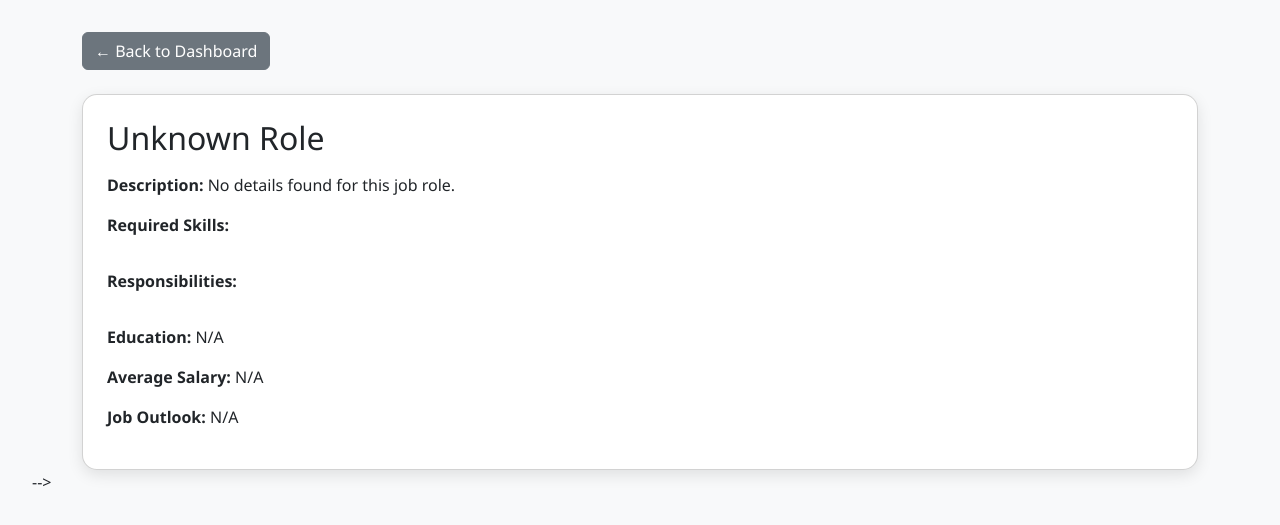
After one commit to Priyanshh95/career.guidance-2, a Flask app: page /job/1 in a window 1280 px wide. The commit adds this page. Shown: the top 525 px of the page. Run offline with Flask 3, Linux system fonts and the light colour scheme.

Commit message:
info update

```diff
--- a/app.py
+++ b/app.py
@@ -180,6 +180,168 @@ def train_model():
 # Train Model
 train_model()
 
+@app.route('/job/<job_name>')
+def job_detail(job_name):
+    job_info = get_job_info(job_name)  # You’ll define this function
+    return render_template("job_detail.html", job_name=job_name, job_info=job_info)
+
+def get_job_info(job_name):
+    jobs = {
+        "data_scientist": {
+            "title": "Data Scientist",
+            "description": "Uses statistics, machine learning, and data analysis to extract insights and guide data-driven decisions.",
+            "skills": ["Python", "R", "SQL", "Machine Learning", "Data Visualization", "Statistical Analysis"],
+            "responsibilities": [
+                "Collect, clean, and analyze large datasets",
+                "Build predictive models",
+                "Communicate insights via reports and visualizations"
+            ],
+            "education": "Bachelor’s or Master’s in CS, Stats, or related field. PhD preferred for research roles.",
+            "salary": "$95,000 - $150,000 per year",
+            "outlook": "Excellent, with 36% growth expected over the next decade."
+        },
+        "software_engineer": {
+            "title": "Software Engineer",
+            "description": "Designs, builds, tests, and maintains software systems.",
+            "skills": ["Java", "Python", "C++", "Git", "Data Structures", "OOP"],
+            "responsibilities": [
+                "Develop and test software applications",
+                "Collaborate with cross-functional teams",
+                "Maintain and improve codebases"
+            ],
+            "education": "Bachelor’s in CS or related field",
+            "salary": "$85,000 - $140,000 per year",
+            "outlook": "22% growth expected; high demand across industries."
+        },
+        "web_developer": {
+            "title": "Web Developer",
+            "description": "Builds and maintains websites and web applications.",
+            "skills": ["HTML", "CSS", "JavaScript", "React", "Node.js", "UI/UX"],
+            "responsibilities": [
+                "Design responsive websites",
+                "Ensure performance and scalability",
+                "Work with designers and backend teams"
+            ],
+            "education": "Degree or diploma in Web Development or CS",
+            "salary": "$65,000 - $110,000 per year",
+            "outlook": "13% growth as businesses expand their online presence."
+        },
+        "business_analyst": {
+            "title": "Business Analyst",
+            "description": "Analyzes business processes to identify areas for improvement.",
+            "skills": ["Excel", "SQL", "Requirement Gathering", "Communication", "Problem-solving"],
+            "responsibilities": [
+                "Identify business needs and solutions",
+                "Bridge between stakeholders and tech team",
+                "Document requirements and generate reports"
+            ],
+            "education": "Bachelor’s in Business, IT, or related field",
+            "salary": "$70,000 - $115,000 per year",
+            "outlook": "Growing demand as companies pursue optimization."
+        },
+        "system_engineer": {
+            "title": "System Engineer",
+            "description": "Maintains and administers an organization’s IT systems.",
+            "skills": ["Linux", "Networking", "Scripting", "Cloud Platforms"],
+            "responsibilities": [
+                "Install and configure software and hardware",
+                "Monitor system performance",
+                "Troubleshoot technical issues"
+            ],
+            "education": "Bachelor’s in IT or related field",
+            "salary": "$75,000 - $120,000 per year",
+            "outlook": "Steady demand for system operations roles."
+        },
+        "ai_ml_engineer": {
+            "title": "AI/ML Engineer",
+            "description": "Develops machine learning models and AI systems.",
+            "skills": ["Python", "TensorFlow", "Pandas", "NLP", "Deep Learning"],
+            "responsibilities": [
+                "Build and train ML models",
+                "Deploy models into production",
+                "Work with data teams to gather and process data"
+            ],
+            "education": "Bachelor’s/Master’s in AI, ML, CS, or similar",
+            "salary": "$100,000 - $160,000 per year",
+            "outlook": "High growth with applications across industries."
+        },
+        "cloud_engineer": {
+            "title": "Cloud Engineer",
+            "description": "Designs and maintains cloud infrastructure and services.",
+            "skills": ["AWS", "Azure", "Docker", "Kubernetes", "Terraform"],
+            "responsibilities": [
+                "Build and manage cloud resources",
+                "Implement CI/CD pipelines",
+                "Ensure high availability and security"
+            ],
+            "education": "Bachelor’s in IT or Cloud Certifications",
+            "salary": "$90,000 - $145,000 per year",
+            "outlook": "Strong outlook as cloud adoption increases."
+        },
+        "devops_engineer": {
+            "title": "DevOps Engineer",
+            "description": "Combines development and operations to streamline deployment processes.",
+            "skills": ["Jenkins", "Docker", "CI/CD", "Monitoring", "Linux"],
+            "responsibilities": [
+                "Automate software pipelines",
+                "Manage infrastructure as code",
+                "Collaborate with developers and IT"
+            ],
+            "education": "Bachelor’s in CS or related field",
+            "salary": "$95,000 - $140,000 per year",
+            "outlook": "Rapidly growing demand in agile environments."
+        },
+        "network_engineer": {
+            "title": "Network Engineer",
+            "description": "Designs and manages computer networks within an organization.",
+            "skills": ["Cisco", "Routing/Switching", "Firewalls", "Security"],
+            "responsibilities": [
+                "Set up and maintain networks",
+                "Troubleshoot connectivity issues",
+                "Ensure network security"
+            ],
+            "education": "Bachelor’s in Networking or IT",
+            "salary": "$75,000 - $120,000 per year",
+            "outlook": "Steady growth as infrastructure scales."
+        },
+        "database_administrator": {
+            "title": "Database Administrator",
+            "description": "Maintains and secures databases, ensuring efficient access and storage.",
+            "skills": ["SQL", "Oracle", "MySQL", "Backup/Recovery", "Performance Tuning"],
+            "responsibilities": [
+                "Install and upgrade DB systems",
+                "Monitor performance",
+                "Implement security policies"
+            ],
+            "education": "Bachelor’s in CS or Database Certifications",
+            "salary": "$80,000 - $130,000 per year",
+            "outlook": "Essential role for data-driven companies."
+        },
+        "cybersecurity_analyst": {
+            "title": "Cybersecurity Analyst",
+            "description": "Protects systems from cyber threats and vulnerabilities.",
+            "skills": ["Firewalls", "Threat Detection", "Risk Management", "SIEM"],
+            "responsibilities": [
+                "Monitor and secure networks",
+                "Analyze threat intelligence",
+                "Respond to security incidents"
+            ],
+            "education": "Bachelor’s in Cybersecurity or CS",
+            "salary": "$85,000 - $135,000 per year",
+            "outlook": "35% growth expected due to rising cyber threats."
+        },
+    }
+    return jobs.get(job_name.lower().replace(" ", "_"), {
+        "title": "Unknown Role",
+        "description": "No details found for this job role.",
+        "skills": [],
+        "responsibilities": [],
+        "education": "N/A",
+        "salary": "N/A",
+        "outlook": "N/A"
+    })
+
+
 @app.route('/job_recommendation', methods=['GET', 'POST'])
 @login_required
 def job_recommendation():
--- /dev/null
+++ b/templates/job_detail.html
@@ -0,0 +1,325 @@
+<!DOCTYPE html>
+<html lang="en">
+<head>
+    <meta charset="UTF-8">
+    <title>{{ job_name.title() }} - Job Details</title>
+    <link href="https://cdn.jsdelivr.net/npm/bootstrap@5.3.2/dist/css/bootstrap.min.css" rel="stylesheet">
+    <style>
+        body {
+            padding: 2rem;
+            background-color: #f8f9fa;
+            font-family: 'Segoe UI', sans-serif;
+        }
+        .card {
+            border-radius: 15px;
+            box-shadow: 0 5px 15px rgba(0,0,0,0.1);
+        }
+        h2 {
+            text-transform: capitalize;
+        }
+        ul {
+            padding-left: 1.2rem;
+        }
+    </style>
+</head>
+<body>
+
+<div class="container">
+    <a href="{{ url_for('dashboard') }}" class="btn btn-secondary mb-4">← Back to Dashboard</a>
+
+    <div class="card p-4">
+        <h2 class="mb-3">{{ job_info.title }}</h2>
+        <p><strong>Description:</strong> {{ job_info.description }}</p>
+        <p><strong>Required Skills:</strong></p>
+        <ul>
+            {% for skill in job_info.skills %}
+            <li>{{ skill }}</li>
+            {% endfor %}
+        </ul>
+        <p><strong>Responsibilities:</strong></p>
+        <ul>
+            {% for task in job_info.responsibilities %}
+            <li>{{ task }}</li>
+            {% endfor %}
+        </ul>
+        <p><strong>Education:</strong> {{ job_info.education }}</p>
+        <p><strong>Average Salary:</strong> {{ job_info.salary }}</p>
+        <p><strong>Job Outlook:</strong> {{ job_info.outlook }}</p>
+    </div>
+</div>
+
+</body>
+</html>
+
+
+<!-- Create a new file: role_details.html
+<!DOCTYPE html>
+<html lang="en">
+<head>
+    <meta charset="UTF-8">
+    <meta name="viewport" content="width=device-width, initial-scale=1.0">
+    <title>Career Role Details</title>
+    <link rel="stylesheet" href="style.css">
+    <style>
+        .role-details-container {
+            max-width: 800px;
+            margin: 0 auto;
+            padding: 20px;
+            background-color: #f9f9f9;
+            border-radius: 10px;
+            box-shadow: 0 0 10px rgba(0, 0, 0, 0.1);
+        }
+
+        .role-header {
+            display: flex;
+            justify-content: space-between;
+            align-items: center;
+            margin-bottom: 20px;
+            padding-bottom: 15px;
+            border-bottom: 1px solid #ddd;
+        }
+
+        .role-title {
+            font-size: 32px;
+            color: #2c3e50;
+        }
+
+        .back-button {
+            background-color: #3498db;
+            color: white;
+            border: none;
+            padding: 10px 15px;
+            border-radius: 5px;
+            cursor: pointer;
+            font-size: 16px;
+            transition: background-color 0.3s;
+        }
+
+        .back-button:hover {
+            background-color: #2980b9;
+        }
+
+        .role-content {
+            display: grid;
+            grid-template-columns: 1fr 1fr;
+            gap: 20px;
+        }
+
+        .role-section {
+            margin-bottom: 20px;
+        }
+
+        .section-title {
+            font-size: 20px;
+            color: #2c3e50;
+            margin-bottom: 10px;
+            padding-bottom: 5px;
+            border-bottom: 1px solid #eee;
+        }
+
+        .skills-list, .responsibilities-list {
+            list-style-type: disc;
+            padding-left: 20px;
+        }
+
+        .salary-range {
+            font-size: 18px;
+            color: #27ae60;
+            font-weight: bold;
+        }
+
+        .education-requirements {
+            font-style: italic;
+        }
+
+        @media (max-width: 768px) {
+            .role-content {
+                grid-template-columns: 1fr;
+            }
+        }
+    </style>
+</head>
+<body>
+    <div class="role-details-container">
+        <div class="role-header">
+            <h1 class="role-title" id="role-title">Career Role</h1>
+            <button class="back-button" onclick="history.back()">Back to Results</button>
+        </div>
+
+        <div class="role-content">
+            <div class="role-section">
+                <h2 class="section-title">Description</h2>
+                <p id="role-description">Loading...</p>
+            </div>
+
+            <div class="role-section">
+                <h2 class="section-title">Key Skills</h2>
+                <ul class="skills-list" id="role-skills">
+                    <!-- Skills will be populated here -->
+                <!-- </ul>
+            </div>
+
+            <div class="role-section">
+                <h2 class="section-title">Responsibilities</h2>
+                <ul class="responsibilities-list" id="role-responsibilities">
+                    <!-- Responsibilities will be populated here
+                </ul>
+            </div>
+
+            <div class="role-section">
+                <h2 class="section-title">Education & Requirements</h2>
+                <p class="education-requirements" id="role-education">Loading...</p>
+            </div>
+
+            <div class="role-section">
+                <h2 class="section-title">Average Salary</h2>
+                <p class="salary-range" id="role-salary">Loading...</p>
+            </div>
+
+            <div class="role-section">
+                <h2 class="section-title">Future Outlook</h2>
+                <p id="role-outlook">Loading...</p>
+            </div>
+        </div>
+    </div>
+
+    <script>
+        // Career roles database
+        const careerRolesData = {
+            "data_scientist": {
+                title: "Data Scientist",
+                description: "A Data Scientist uses statistical methods, machine learning, and data analysis to extract insights and knowledge from data. They work with large datasets to solve complex business problems and help organizations make data-driven decisions.",
+                skills: ["Python", "R", "SQL", "Machine Learning", "Statistical Analysis", "Data Visualization", "Big Data Technologies", "Problem-solving"],
+                responsibilities: [
+                    "Collect, process, and analyze large datasets",
+                    "Build predictive models and machine learning algorithms",
+                    "Create data visualizations to communicate findings",
+                    "Work with stakeholders to identify opportunities for data-driven solutions",
+                    "Develop and implement data collection and analysis methodologies"
+                ],
+                education: "Typically requires a Bachelor's or Master's degree in Computer Science, Statistics, Mathematics, or related field. Many positions prefer a PhD for research-oriented roles.",
+                salary: "$95,000 - $150,000 per year",
+                outlook: "Excellent growth prospects with a projected 36% increase in demand over the next decade as more industries adopt data-driven decision making."
+            },
+            "software_engineer": {
+                title: "Software Engineer",
+                description: "Software Engineers design, develop, and maintain software systems and applications. They write code, test applications, and collaborate with cross-functional teams to create software solutions that meet user needs.",
+                skills: ["JavaScript", "Python", "Java", "C++", "SQL", "Git", "Agile Methodologies", "Problem-solving"],
+                responsibilities: [
+                    "Design and implement software solutions",
+                    "Write clean, efficient, and maintainable code",
+                    "Test and debug applications",
+                    "Collaborate with product managers, designers, and other engineers",
+                    "Participate in code reviews and documentation"
+                ],
+                education: "Bachelor's degree in Computer Science, Software Engineering, or related field. Some positions may accept equivalent practical experience.",
+                salary: "$85,000 - $140,000 per year",
+                outlook: "Strong job growth with a projected 22% increase over the next decade as digital transformation continues across industries."
+            },
+            "ux_designer": {
+                title: "UX Designer",
+                description: "UX (User Experience) Designers create meaningful and relevant experiences for users. They research user needs, design user flows and interfaces, and work with development teams to implement user-centered designs.",
+                skills: ["User Research", "Wireframing", "Prototyping", "UI Design", "Usability Testing", "Information Architecture", "Figma/Sketch", "Empathy"],
+                responsibilities: [
+                    "Conduct user research and usability testing",
+                    "Create user personas and user journey maps",
+                    "Design wireframes, prototypes, and mockups",
+                    "Collaborate with UI designers and developers",
+                    "Advocate for user needs in product development"
+                ],
+                education: "Bachelor's degree in Design, Human-Computer Interaction, or related field. Portfolio demonstrating UX skills is crucial.",
+                salary: "$80,000 - $130,000 per year",
+                outlook: "Positive job outlook with a projected 8% growth over the next decade as companies increasingly focus on improving user experiences."
+            },
+            "data_analyst": {
+                title: "Data Analyst",
+                description: "Data Analysts collect, process, and analyze data to help organizations make better decisions. They transform complex data into actionable insights using various analytical tools and techniques.",
+                skills: ["SQL", "Excel", "Data Visualization", "Statistical Analysis", "Python/R", "Business Intelligence Tools", "Critical Thinking", "Communication"],
+                responsibilities: [
+                    "Collect and clean data from various sources",
+                    "Analyze data to identify patterns and trends",
+                    "Create dashboards and reports to visualize findings",
+                    "Collaborate with stakeholders to understand business needs",
+                    "Make data-driven recommendations to improve processes"
+                ],
+                education: "Bachelor's degree in Statistics, Mathematics, Computer Science, or related field. Some entry-level positions accept relevant certifications.",
+                salary: "$65,000 - $110,000 per year",
+                outlook: "Growing demand with a projected 23% increase over the next decade as businesses continue to rely on data for decision-making."
+            },
+            "product_manager": {
+                title: "Product Manager",
+                description: "Product Managers oversee the development and success of products. They identify customer needs, define product vision, and work with cross-functional teams to bring products to market.",
+                skills: ["Market Research", "Strategic Thinking", "Project Management", "Communication", "Data Analysis", "Product Roadmapping", "User Empathy", "Technical Understanding"],
+                responsibilities: [
+                    "Define product vision and strategy",
+                    "Create and prioritize product roadmaps",
+                    "Collaborate with engineering, design, and marketing teams",
+                    "Gather and analyze customer feedback",
+                    "Monitor product performance and make data-driven decisions"
+                ],
+                education: "Bachelor's degree in Business, Computer Science, or related field. MBA can be beneficial. Experience in relevant industry often valued over specific education.",
+                salary: "$90,000 - $150,000 per year",
+                outlook: "Strong growth projected at 10% over the next decade as companies focus on developing competitive products in saturated markets."
+            },
+            "cybersecurity_analyst": {
+                title: "Cybersecurity Analyst",
+                description: "Cybersecurity Analysts protect computer systems and networks from cyber threats. They monitor for security breaches, implement protective measures, and respond to security incidents.",
+                skills: ["Network Security", "Threat Analysis", "Vulnerability Assessment", "Security Tools", "Incident Response", "Risk Management", "Programming", "Operating Systems"],
+                responsibilities: [
+                    "Monitor networks for security breaches",
+                    "Analyze and assess vulnerabilities in IT systems",
+                    "Develop security strategies and protocols",
+                    "Respond to security incidents and threats",
+                    "Implement security systems and controls"
+                ],
+                education: "Bachelor's degree in Cybersecurity, Computer Science, or related field. Security certifications like CISSP, CEH, or Security+ are highly valued.",
+                salary: "$85,000 - $135,000 per year",
+                outlook: "Excellent growth prospects with a projected 35% increase over the next decade due to increasing cyber threats and digital adoption."
+            }
+        };
+
+        // Function to load role details from URL parameter
+        function loadRoleDetails() {
+            // Get role ID from URL parameter
+            const urlParams = new URLSearchParams(window.location.search);
+            const roleId = urlParams.get('role');
+
+            if (roleId && careerRolesData[roleId]) {
+                const roleData = careerRolesData[roleId];
+
+                // Update page elements with role data
+                document.getElementById('role-title').textContent = roleData.title;
+                document.getElementById('role-description').textContent = roleData.description;
+                document.getElementById('role-education').textContent = roleData.education;
+                document.getElementById('role-salary').textContent = roleData.salary;
+                document.getElementById('role-outlook').textContent = roleData.outlook;
+
+                // Update skills list
+                const skillsList = document.getElementById('role-skills');
+                skillsList.innerHTML = '';
+                roleData.skills.forEach(skill => {
+                    const li = document.createElement('li');
+                    li.textContent = skill;
+                    skillsList.appendChild(li);
+                });
+
+                // Update responsibilities list
+                const respList = document.getElementById('role-responsibilities');
+                respList.innerHTML = '';
+                roleData.responsibilities.forEach(resp => {
+                    const li = document.createElement('li');
+                    li.textContent = resp;
+                    respList.appendChild(li);
+                });
+            } else {
+                // Handle case where role ID is invalid
+                document.getElementById('role-title').textContent = "Role Not Found";
+                document.getElementById('role-description').textContent = "The requested career role information could not be found.";
+            }
+        }
+
+        // Load role details when page loads
+        window.addEventListener('DOMContentLoaded', loadRoleDetails);
+    </script>
+</body>
+</html> --> -->
--- a/templates/job_recommendation.html
+++ b/templates/job_recommendation.html
@@ -38,9 +38,7 @@
                 <ol>
                     {% for job in job_predictions %}
                     <li>
-                        <a href="https://www.google.com/search?q={{ job | urlencode }}" target="_blank">
-                            {{ job }}
-                        </a>
+                        <a href="{{ url_for('job_detail', job_name=job.lower()) }}">{{ job }}</a>
                     </li>
                     {% endfor %}
                 </ol>
```
Also changed, not shown: instance/career_guidance.db, templates/index.html (line endings or trailing spaces), 2 other files.
